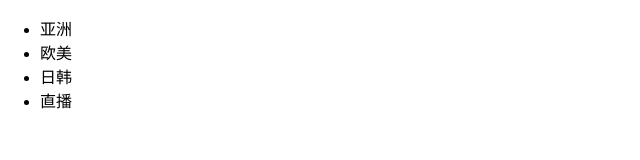
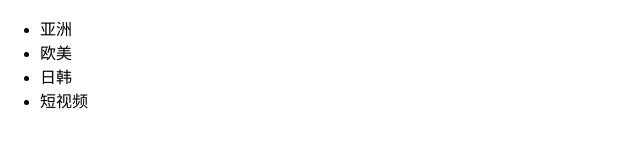
Before and after one commit to trh-design/dbhot1, a plain HTML site: page index.html in a window 1280 px wide. Shown: the full height of the page, 0-640 px from the left. Drawn offline with Linux system fonts and the light colour scheme.

Commit message:
短视频功能

```diff
--- a/index.html
+++ b/index.html
@@ -14,7 +14,7 @@
             <li>亚洲</li>
             <li>欧美</li>
             <li>日韩</li>
-            <li>直播</li>
+            <li>短视频</li>
         </ul>
     </body>
 </html>
```
